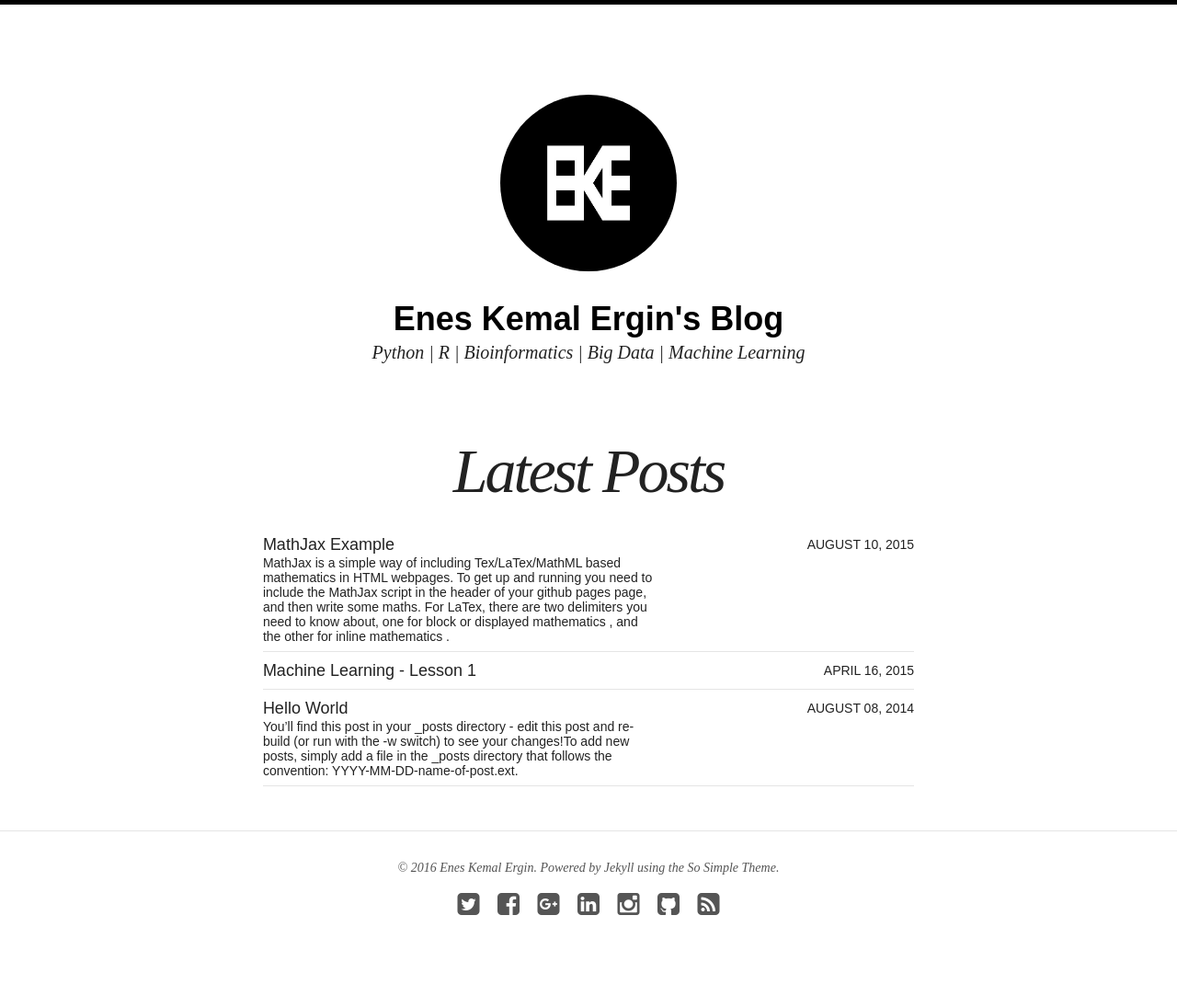
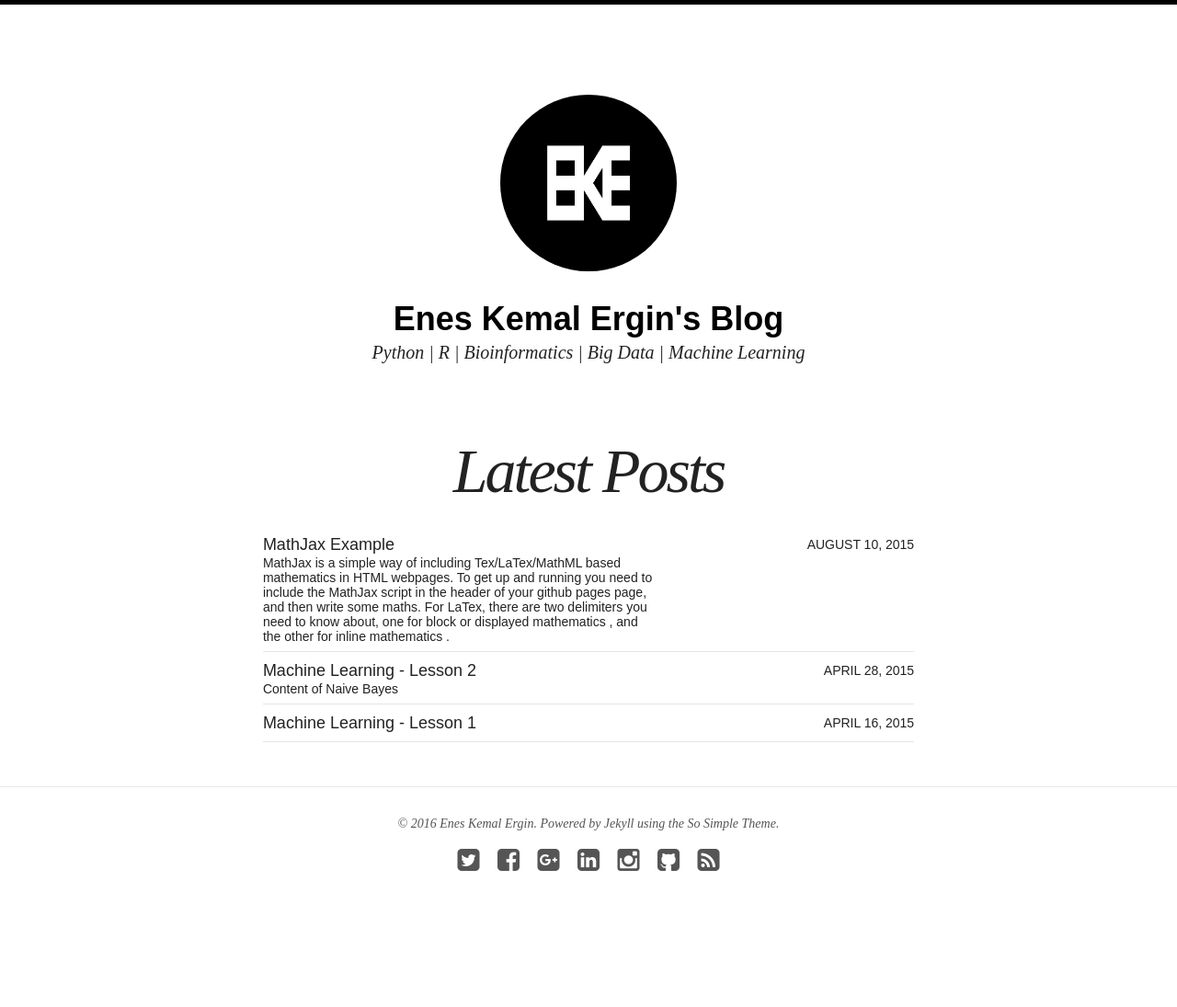
Before and after one commit to eneskemalergin/blog, a Jekyll site: the page built from index.html, in a window 1280 px wide. Shown: the whole page at 92% size. Built offline with Jekyll 4.4.1, drawn with Linux system fonts in a browser that asks for light colours; nearby versions of some CDN libraries; after the commit the page ends 1047 px from its top, so only the background shows below that.

Commit message:
second post updated

```diff
--- a/_posts/blog/2014-08-08-hello-world.md
+++ /dev/null
@@ -1,33 +0,0 @@
----
-layout: post
-title: "Hello World"
-modified:
-categories: blog
-excerpt:
-tags: []
-image:
-  feature:
-date: 2014-08-08T15:39:55-04:00
----
-
-You'll find this post in your `_posts` directory - edit this post and re-build (or run with the `-w` switch) to see your changes!
-To add new posts, simply add a file in the `_posts` directory that follows the convention: YYYY-MM-DD-name-of-post.ext.
-
-## Sample Heading
-
-### Sample Heading 2
-
-Jekyll also offers powerful support for code snippets:
-
-{% highlight ruby %}
-def print_hi(name)
-  puts "Hi, #{name}"
-end
-print_hi('Tom')
-#=> prints 'Hi, Tom' to STDOUT.
-{% endhighlight %}
-
-Check out the [Jekyll docs][jekyll] for more info on how to get the most out of Jekyll. File all bugs/feature requests at [Jekyll's GitHub repo][jekyll-gh].
-
-[jekyll-gh]: https://github.com/jekyll/jekyll
-[jekyll]:    http://jekyllrb.com
```
Also changed, not shown: _posts/blog/2015-04-28-Machine-Learning-2.md (+7 -4 lines).
